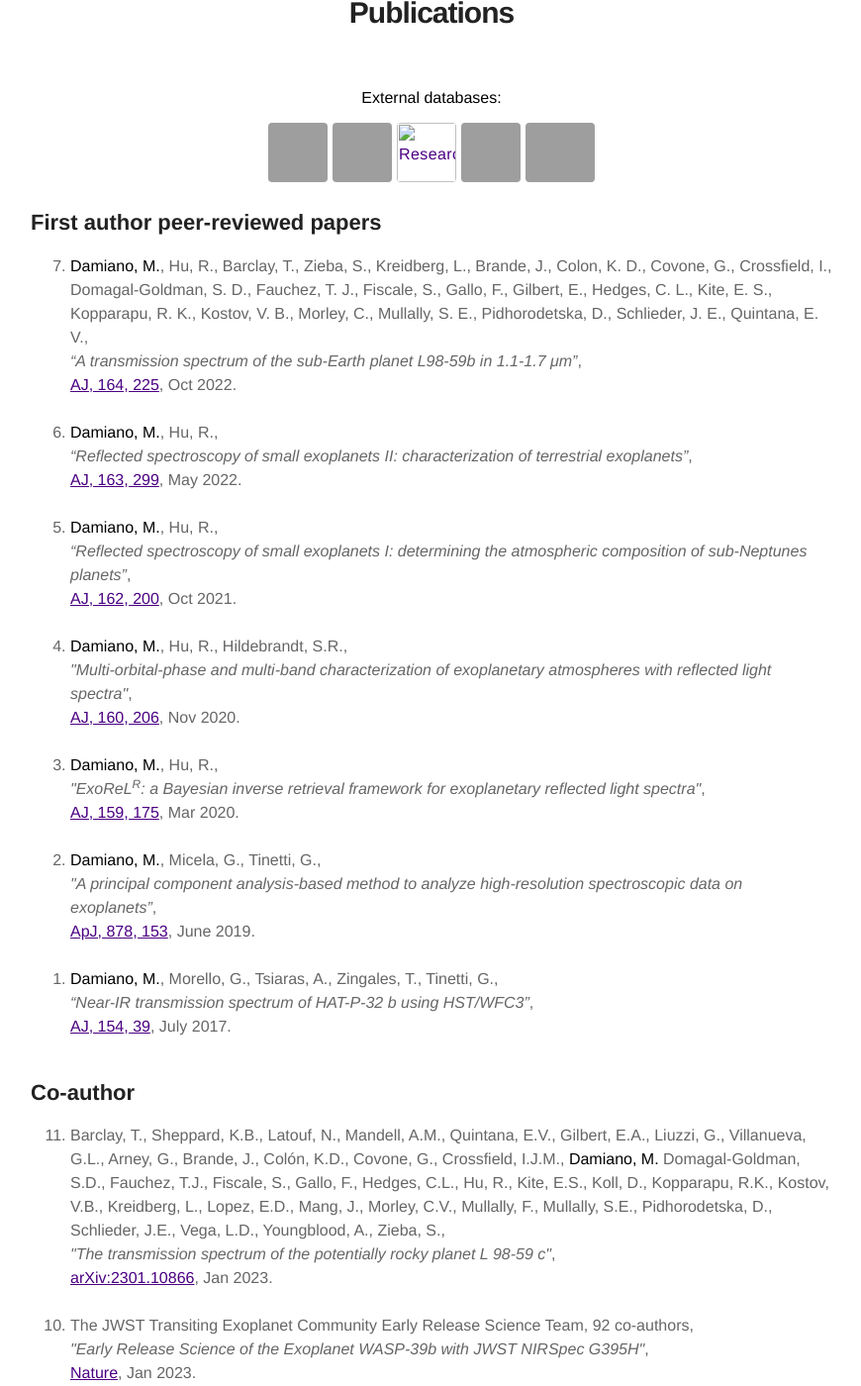
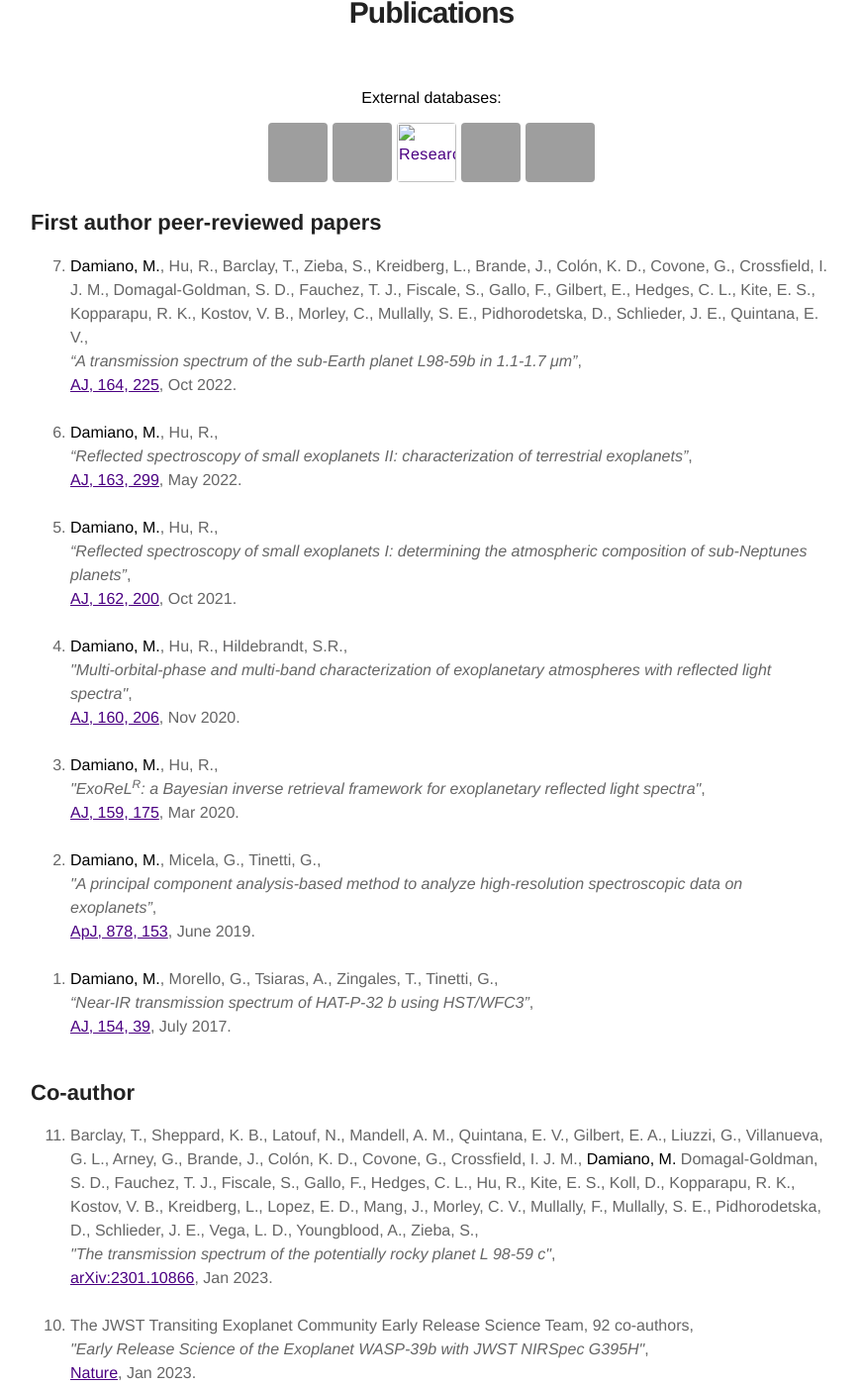
Before and after one commit to MDamiano/MDamiano.github.io, a Jekyll site: the page built from publications.md, in a window 1280 px wide and 1400 px high, scrolled down 484 px, cut to the strip 0-1400 px from the top of the window. Shown: the whole strip at 99% size, without its empty margins (204-1074 px from the left). Built offline with Jekyll 4.4.1, drawn with Linux system fonts in a browser that asks for light colours; grey boxes are pictures that could not be loaded.

Commit message:
Update April 2023

```diff
--- a/publications.md
+++ b/publications.md
@@ -18,7 +18,7 @@ layout: page
 <h2>First author peer-reviewed papers</h2>
 
 <ol reversed>
-    <li><strong>Damiano, M.</strong>, Hu, R., Barclay, T., Zieba, S., Kreidberg, L., Brande, J., Colon, K. D., Covone, G., Crossfield, I., Domagal-Goldman, S. D., Fauchez, T. J., Fiscale, S., Gallo, F., Gilbert, E., Hedges, C. L., Kite, E. S., Kopparapu, R. K., Kostov, V. B., Morley, C., Mullally, S. E., Pidhorodetska, D., Schlieder, J. E., Quintana, E. V.,
+    <li><strong>Damiano, M.</strong>, Hu, R., Barclay, T., Zieba, S., Kreidberg, L., Brande, J., Colón, K. D., Covone, G., Crossfield, I. J. M., Domagal-Goldman, S. D., Fauchez, T. J., Fiscale, S., Gallo, F., Gilbert, E., Hedges, C. L., Kite, E. S., Kopparapu, R. K., Kostov, V. B., Morley, C., Mullally, S. E., Pidhorodetska, D., Schlieder, J. E., Quintana, E. V.,
 	    <br /><i>“A transmission spectrum of the sub-Earth planet L98-59b in 1.1-1.7 μm”</i>,
 	    <br /><a href="https://iopscience.iop.org/article/10.3847/1538-3881/ac9472">AJ, 164, 225</a>, Oct 2022.
 	    <br /><br /></li>
@@ -51,7 +51,7 @@ layout: page
 <h2>Co-author</h2>
 
 <ol reversed>
-    <li>Barclay, T., Sheppard, K.B., Latouf, N.,  Mandell, A.M., Quintana, E.V., Gilbert, E.A., Liuzzi, G., Villanueva, G.L., Arney, G., Brande, J., Colón, K.D., Covone, G., Crossfield, I.J.M., <strong>Damiano, M.</strong> Domagal-Goldman, S.D., Fauchez, T.J., Fiscale, S., Gallo, F., Hedges, C.L., Hu, R., Kite, E.S., Koll, D., Kopparapu, R.K., Kostov, V.B., Kreidberg, L., Lopez, E.D., Mang, J., Morley, C.V., Mullally, F., Mullally, S.E., Pidhorodetska, D., Schlieder, J.E., Vega, L.D., Youngblood, A., Zieba, S.,
+    <li>Barclay, T., Sheppard, K. B., Latouf, N.,  Mandell, A. M., Quintana, E. V., Gilbert, E. A., Liuzzi, G., Villanueva, G. L., Arney, G., Brande, J., Colón, K. D., Covone, G., Crossfield, I. J. M., <strong>Damiano, M.</strong> Domagal-Goldman, S. D., Fauchez, T. J., Fiscale, S., Gallo, F., Hedges, C. L., Hu, R., Kite, E. S., Koll, D., Kopparapu, R. K., Kostov, V. B., Kreidberg, L., Lopez, E. D., Mang, J., Morley, C. V., Mullally, F., Mullally, S. E., Pidhorodetska, D., Schlieder, J. E., Vega, L. D., Youngblood, A., Zieba, S.,
 	    <br /><i>"The transmission spectrum of the potentially rocky planet L 98-59 c"</i>,
 	    <br /><a href="https://arxiv.org/abs/2301.10866">arXiv:2301.10866</a>, Jan 2023.
 	    <br /><br /></li>
```
